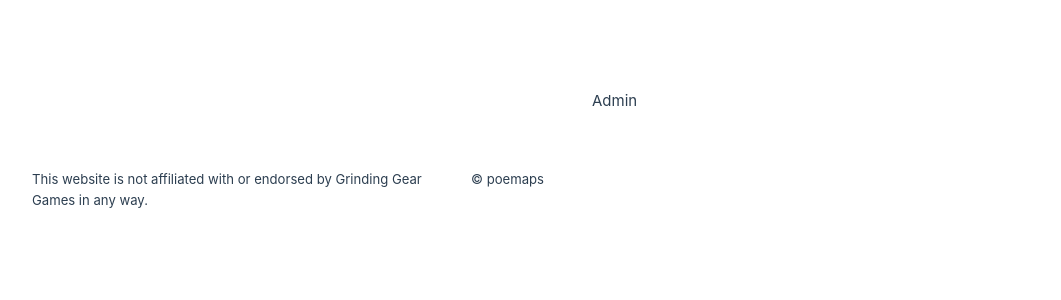
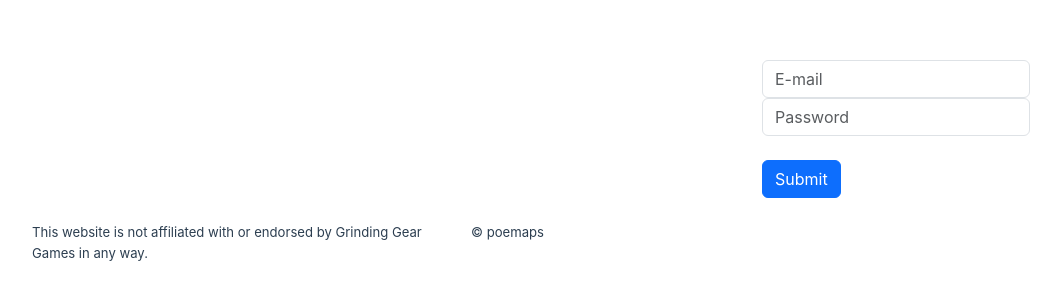
Before and after one commit to jezperp/poemaps, a Vue app: page /admin in a window 1280 px wide. Shown: the part 250-550 px from the top of the page, without its empty margins (48-1109 px from the left). Built offline with nearby package versions, Linux system fonts and the light colour scheme; the HTML template or start-up script is replaced by a standard one.

Commit message:
Added user login with auth check

```diff
--- a/src/App.vue
+++ b/src/App.vue
@@ -3,8 +3,21 @@
     <RouterView />
     <Footer />
 </template>
-<script setup lang="ts">
+<script setup>
+    import { ref, onMounted } from 'vue'
     import { RouterView } from 'vue-router'
     import Footer from './components/Footer.vue'
     import Header from './components/Header.vue'
+    import { useUserStore } from '@/stores/user'
+    const store = useUserStore()
+    const refreshToken = ref(localStorage.getItem('refreshToken'))
+    function auth() {
+        store.authUser(refreshToken.value)
+        .catch(err => {
+            console.log(err)
+        })
+    }
+    onMounted(() => {
+       if(refreshToken.value) auth()
+    })
 </script>
--- /dev/null
+++ b/src/stores/user.ts
@@ -0,0 +1,40 @@
+import { ref, computed } from 'vue'
+import { defineStore } from 'pinia'
+import axios from 'axios'
+
+export const useUserStore = defineStore('user', () => {
+    const user = ref()
+    const getUser = computed(() => user.value)
+    async function authUser(token = null) {
+        try {
+            let res = await axios.post('https://securetoken.googleapis.com/v1/token?key=AIzaSyA4ABbinNKQychF23twNHXjs1SMURVq1vw', {
+                grant_type: 'refresh_token',
+                refresh_token: token
+            })
+            user.value = res.data
+            return res
+        } catch(error) {
+            throw error
+        }
+    }
+    async function loginUser(email = null, password = null) {
+        try {
+            let res = await axios.post('https://identitytoolkit.googleapis.com/v1/accounts:signInWithPassword?key=AIzaSyA4ABbinNKQychF23twNHXjs1SMURVq1vw', {
+                email: email,
+                password: password,
+                returnSecureToken: true
+            })
+            localStorage.setItem('refreshToken', res.data.refreshToken)
+            return res
+        } catch(error) {
+            throw error
+        }
+    }
+    async function updateUser() {
+        console.log(user)
+    }
+    function $reset() {
+        user.value = null
+    }
+    return { user, getUser, authUser, loginUser, updateUser, $reset }
+})
--- a/src/views/Admin.vue
+++ b/src/views/Admin.vue
@@ -1,5 +1,51 @@
 <template>
     <main>
-        Admin
+        <p  class="mb-0 text-center"
+            v-if="loading">loading...</p>
+        <div    id="login"
+                class="container p-4"
+                v-else>
+            <div class="row justify-content-center">
+                <div class="col col-12 col-lg-6">
+                    <form @submit.prevent="login">
+                        <input v-model="email" type="email" name="email" placeholder="E-mail" class="form-control">
+                        <input v-model="password" type="password" name="password" placeholder="Password" class="form-control">
+                        <button class="btn btn-primary mt-4">
+                            Submit
+                        </button>
+                    </form>
+                    <div    class="alert alert-danger mt-3"
+                            v-if="error">
+                        {{ error.code }}: {{ error.message }}
+                    </div>
+                </div>
+            </div>
+        </div>
     </main>
 </template>
+<script setup>
+    import { ref } from 'vue'
+    import { useRouter } from 'vue-router'
+    const router = useRouter()
+    import { useUserStore } from '@/stores/user'
+    const store = useUserStore()
+    let email = ref(null)
+    let error = ref(null)
+    let loading = ref(false)
+    let password = ref(null)
+    function login() {
+        loading.value = true
+        error.value = null
+        store.loginUser(email.value, password.value)
+        .then(res => {
+            console.log('res', res)
+            router.push({ name: 'home' })
+        })
+        .catch(err => {
+            error.value = err.response.data.error
+        })
+        .finally(() => {
+            loading.value = false
+        })
+    }
+</script>
```
